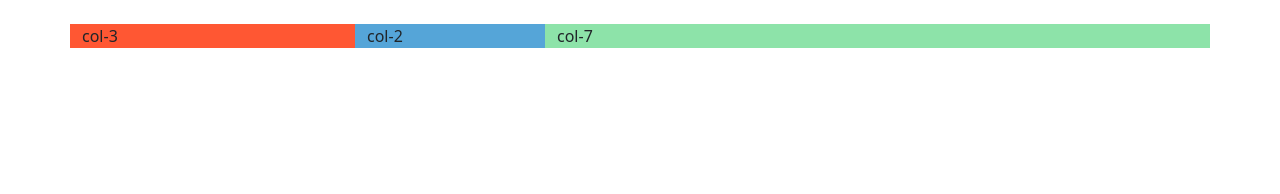
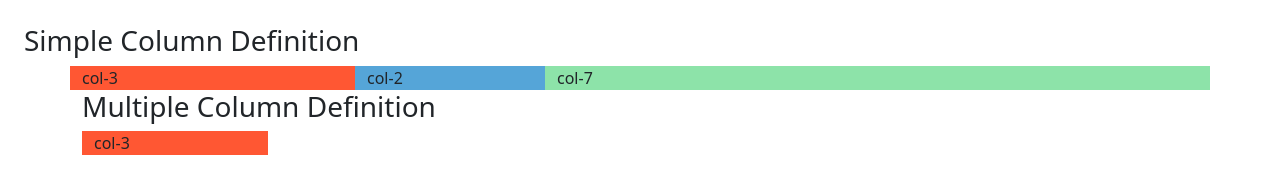
Before and after one commit to niWisco/Bootstrap-Col-Example, a website built with webpack: page src/index.html in a window 1280 px wide. Built offline with nearby package versions, Linux system fonts and the light colour scheme.

Commit message:
1 file modified

```diff
--- a/src/index.html
+++ b/src/index.html
@@ -8,12 +8,18 @@
   </head>
 
   <body class="p-4">
+    <h3>Simple Column Definition</h3>
     <div class="container">
       <div class="row">
         <div class="col-3 box1">col-3</div>
         <div class="col-2 box2">col-2</div>
         <div class="col-7 box3">col-7</div>
       </div>
+      <h3>Multiple Column Definition</h3>
+      <div class="container">
+        <div class="row">
+          <div class="col-sm-12 col-md-8 col-lg-2 box1">col-3</div>
+        </div>
     </div>
   </body>
 </html>
```
